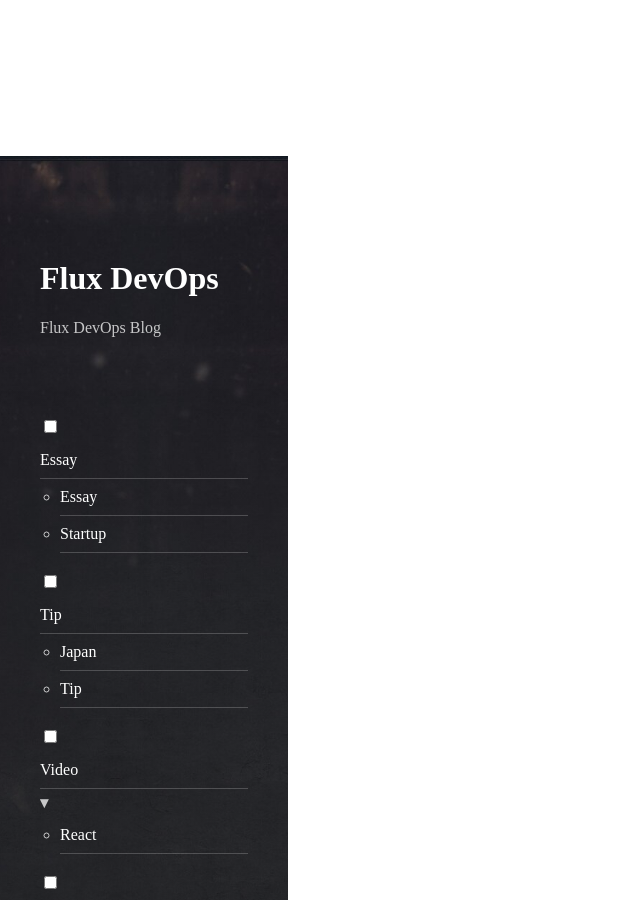
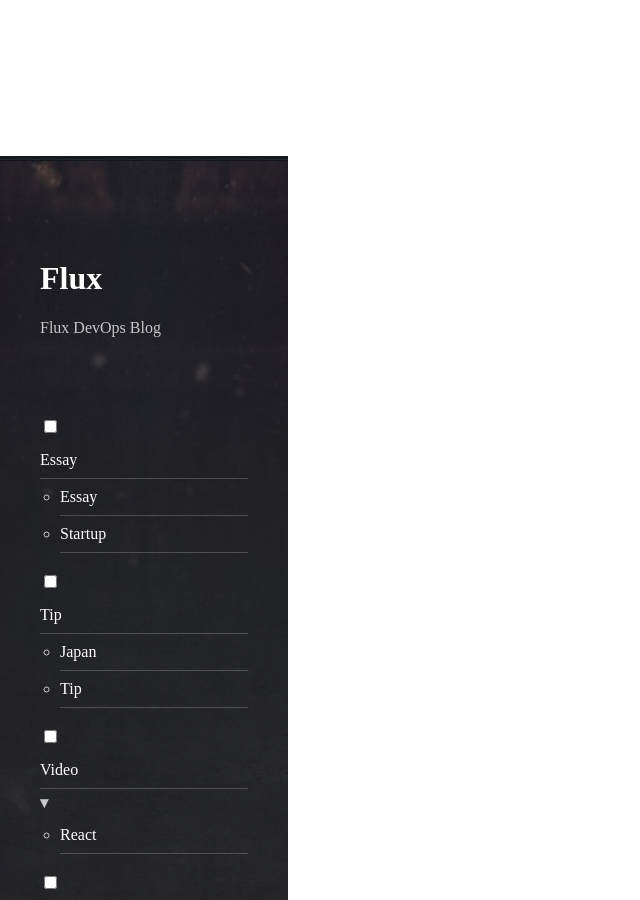
Before and after one commit to allenyoon/allenyoon.github.io, a Jekyll site: the page built from index.html, in a window 1280 px wide and 900 px high, scrolled down 3193 px. Shown: the whole window, without its empty margins (0-640 px from the left). Built offline with Jekyll 4.4.1, drawn with Linux system fonts in a browser that asks for light colours; the list of posts is cut into pages by our own code.

Commit message:
Update _config.yml

```diff
--- a/_config.yml
+++ b/_config.yml
@@ -2,7 +2,7 @@
 #  User configuration
 # -----------------------------------------------------------------------------
 
-title:               Flux DevOps
+title:               Flux
 
 # The unique resource location of your page.
 # Set to `https://<username>.github.io` when hosting on GitHub Pages
```
